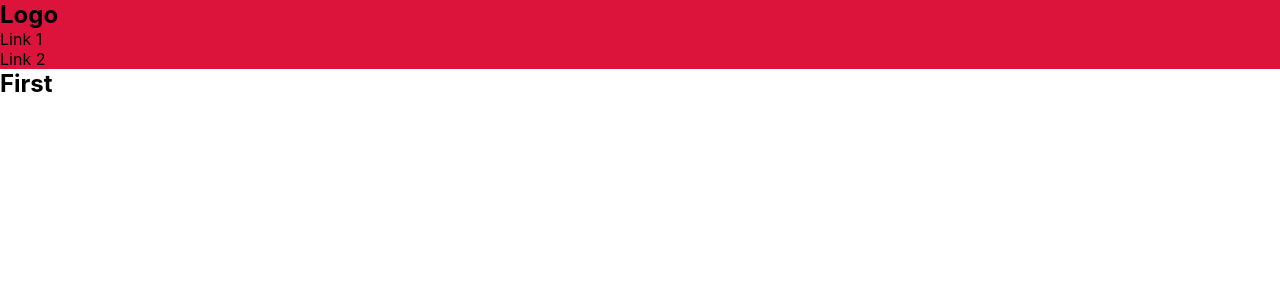
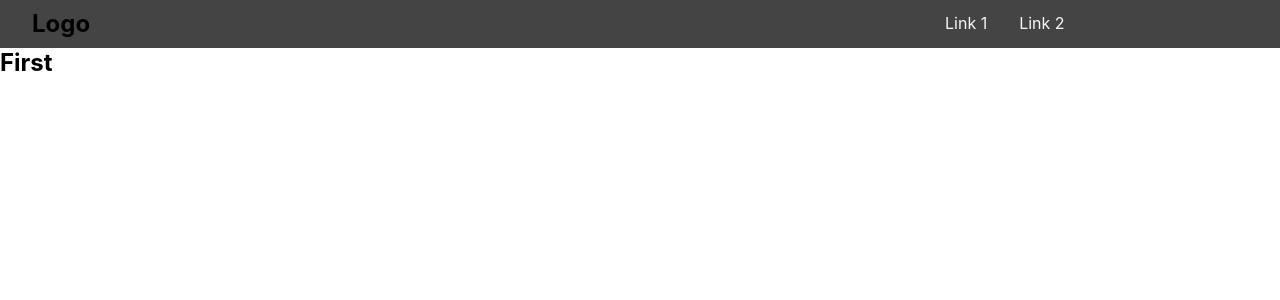
Before and after one commit to Dtech-Dbug/unsolved-upgraded-, a Next.js app in the folder next/: page / in a window 1280 px wide. Shown: the top 300 px of the page. Built offline with nearby package versions, Linux system fonts and the light colour scheme.

Commit message:
styled : Nav component

```diff
--- a/next/styles/Home.module.css
+++ b/next/styles/Home.module.css
@@ -1,3 +1,22 @@
 .nav {
-  background-color: crimson;
+  background-color: #444;
+  height: 3rem;
+  font-size: 1rem;
+  line-height: 1.45;
+  padding-inline: 2rem;
+  display: flex;
+  justify-content: space-between;
+  align-items: center;
 }
+
+.nav ul {
+  list-style: none;
+  width: 40%;
+  display: flex;
+  justify-content: center;
+  align-items: center;
+}
+.nav ul li {
+  margin-inline: 1rem;
+  color: #f6f6f6;
+}
--- a/next/styles/globals.css
+++ b/next/styles/globals.css
@@ -1,10 +1,13 @@
+:root {
+  --primary-BG: red;
+}
 * {
   padding: 0;
   margin: 0;
   box-sizing: border-box;
 }
 
-tml,
+html,
 body {
   font-family: -apple-system, BlinkMacSystemFont, Segoe UI, Roboto, Oxygen,
     Ubuntu, Cantarell, Fira Sans, Droid Sans, Helvetica Neue, sans-serif;
```
